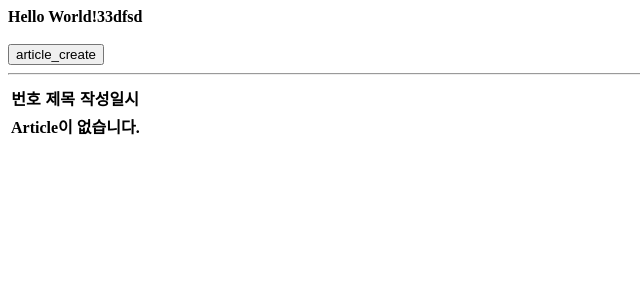
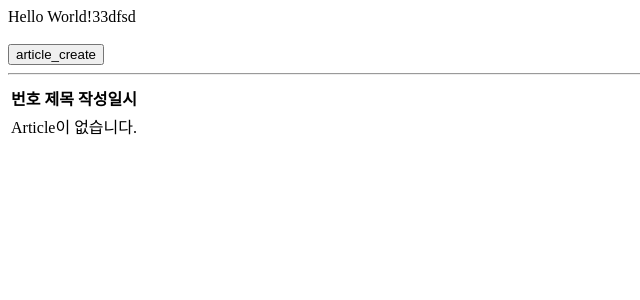
Before and after one commit to moljin/FDKproject0.2.1, a Flask app: template flask_www/templates/index.html in a window 1280 px wide. Shown: the top 300 px of the page, without its empty margins (0-640 px from the left). Run offline with Flask 2, Linux system fonts and the light colour scheme; the template is opened without the code that fills it, so the values that code supplies are empty.

Commit message:
static:media seperate

```diff
--- a/flask_www/static/statics/css/main.css
+++ b/flask_www/static/statics/css/main.css
@@ -1,2 +1,2 @@
-.section-constainer {max-width: 1280px; margin: auto; font-weight: bolder}
+.section-constainer {max-width: 1280px; margin: auto;}
 a {text-decoration: none}
```
